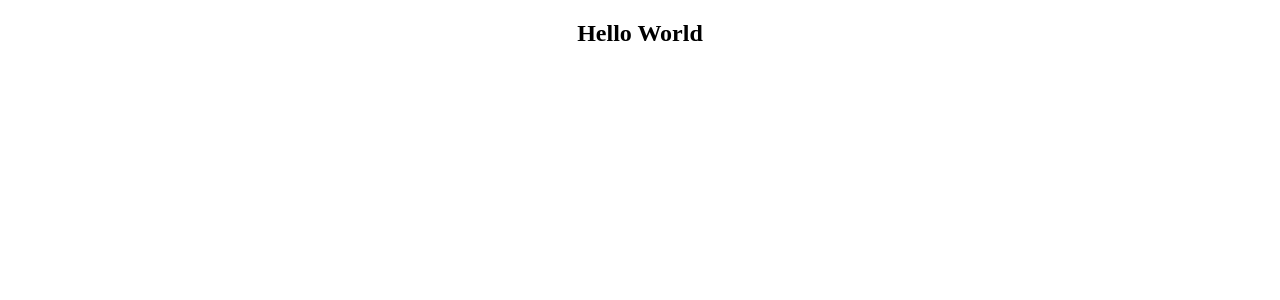
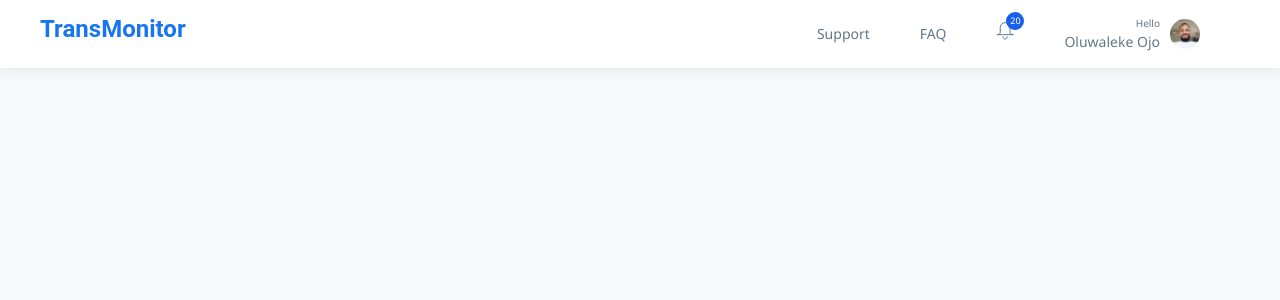
Before and after one commit to AdePhil/transmonitor-dashbaord, a React (Create React App) app: page / in a window 1280 px wide. Shown: the top 300 px of the page. Built offline with nearby package versions, Linux system fonts and the light colour scheme.

Commit message:
dashboard header

```diff
--- a/src/App.js
+++ b/src/App.js
@@ -1,12 +1,9 @@
 import React from "react";
 import "./styles.scss";
+import Dashboard from "./Pages/Dashboard/Dashboard";
 
 function App() {
-  return (
-    <div className="App">
-      <h2>Hello World</h2>
-    </div>
-  );
+  return <Dashboard />;
 }
 
 export default App;
--- /dev/null
+++ b/src/Components/DashboardLayout/dashbaordlayout.scss
@@ -0,0 +1,78 @@
+.dashboard {
+  display: grid;
+  min-height: 100vh;
+  grid-template-columns: 250px 1fr;
+  grid-template-rows: auto 1fr;
+  &__nav {
+    grid-column: 1/-1;
+    position: relative;
+    z-index: 2;
+  }
+  &__header {
+    background-color: #fff;
+    box-shadow: 0px 4px 10px rgba(79, 79, 79, 0.07);
+    padding: 15px 80px 15px 40px;
+    &-container {
+      display: flex;
+      justify-content: space-between;
+      align-items: ceter;
+    }
+
+    .nav {
+      display: flex;
+      justify-content: flex-start;
+      align-items: center;
+      &__item {
+        margin-left: 50px;
+        text-decoration: none;
+        color: #647787;
+      }
+      .user {
+        display: flex;
+        align-items: center;
+        &__img {
+          height: 30px;
+          width: 30px;
+          border-radius: 50px;
+        }
+        &__text {
+          margin-right: 10px;
+        }
+        &__greeting {
+          font-size: 10px;
+          margin-top: 0;
+          margin-bottom: 0px;
+          text-align: right;
+        }
+        &__name {
+          margin: 0;
+        }
+      }
+      .notification {
+        position: relative;
+        &-count {
+          width: 18px;
+          height: 18px;
+          background-color: #1860ec;
+          color: #fff;
+          border-radius: 20px;
+          font-size: 9px;
+          display: flex;
+          align-items: center;
+          justify-content: center;
+          position: absolute;
+          top: -10px;
+          right: -10px;
+        }
+      }
+    }
+  }
+  &__logo {
+    color: #1875f0;
+    font-size: 24px;
+    margin: 0;
+    font-family: Roboto;
+    font-weight: bold;
+    line-height: 28px;
+  }
+}
--- /dev/null
+++ b/src/Components/DashboardLayout/index.js
@@ -0,0 +1,37 @@
+/* eslint-disable jsx-a11y/anchor-is-valid */
+import React from "react";
+import "./dashbaordlayout.scss";
+const DashboardLayout = () => {
+  return (
+    <div className="dashboard">
+      <div className="dashboard__nav">
+        <header className="dashboard__header">
+          <div className="dashboard__header-container">
+            <p className="dashboard__logo">TransMonitor</p>
+            <nav className="nav">
+              <a href="#" className="nav__item">
+                Support
+              </a>
+              <a href="#" className="nav__item">
+                FAQ
+              </a>
+              <a href="#" className="nav__item notification">
+                <img src="/bell.svg" alt="notification" />
+                <div className="notification-count">20</div>
+              </a>
+              <div className="user nav__item">
+                <div className="user__text">
+                  <p className="user__greeting">Hello</p>
+                  <p className="user__name">Oluwaleke Ojo</p>
+                </div>
+                <img src="/user.png" className="user__img" alt="user avatar" />
+              </div>
+            </nav>
+          </div>
+        </header>
+      </div>
+    </div>
+  );
+};
+
+export default DashboardLayout;
--- /dev/null
+++ b/src/Pages/Dashboard/Dashboard.js
@@ -0,0 +1,15 @@
+import React, { Component } from "react";
+import "./dashboard.scss";
+import DashboardLayout from "../../Components/DashboardLayout";
+class Dashboard extends Component {
+  state = {};
+  render() {
+    return (
+      <DashboardLayout>
+        <main>Dashboard contents</main>
+      </DashboardLayout>
+    );
+  }
+}
+
+export default Dashboard;
--- a/src/styles.scss
+++ b/src/styles.scss
@@ -1,38 +1,25 @@
-.App {
-  text-align: center;
+* {
+  box-sizing: border-box;
 }
 
-.App-logo {
-  height: 40vmin;
-  pointer-events: none;
+body {
+  line-height: 1.6;
+  font-family: "Segoe UI", sans-serif;
+  background-color: #f4f4f4;
+  color: #262626;
+  margin: 0;
+  padding: 0;
+  font-size: 14px;
+  background-color: #f7f8fa;
 }
 
-@media (prefers-reduced-motion: no-preference) {
-  .App-logo {
-    animation: App-logo-spin infinite 20s linear;
-  }
+p {
+  font-weight: 100;
 }
 
-.App-header {
-  background-color: #282c34;
-  min-height: 100vh;
-  display: flex;
-  flex-direction: column;
-  align-items: center;
-  justify-content: center;
-  font-size: calc(10px + 2vmin);
-  color: white;
+.container {
+  max-width: 1600px;
+  margin-left: auto;
+  margin-right: auto;
+  padding: 0 20px;
 }
-
-.App-link {
-  color: #61dafb;
-}
-
-@keyframes App-logo-spin {
-  from {
-    transform: rotate(0deg);
-  }
-  to {
-    transform: rotate(360deg);
-  }
-}
```
Also changed, not shown: public/bell.svg (added), public/user.png (added), src/Pages/Dashboard/dashboard.scss (added).
